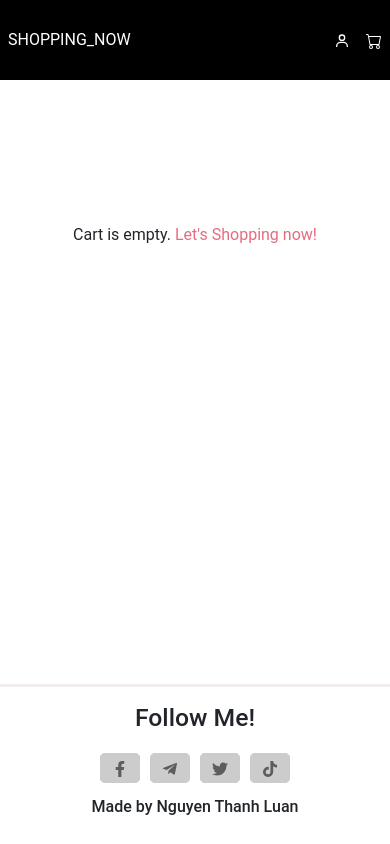
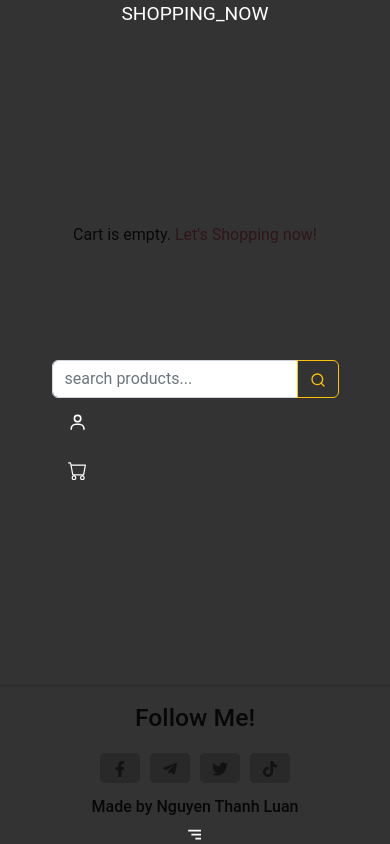
Before and after one commit to nguyen-thanh-luann/Binou, a React (Create React App) app: page /cart in a window 390 px wide. Built offline with nearby package versions, Linux system fonts and the light colour scheme.

Commit message:
update searchScreen

```diff
--- a/src/api.js
+++ b/src/api.js
@@ -2,6 +2,9 @@ import axios from 'axios'
 // https://imthanhluan-clothes-api.vercel.app
 // http://localhost:5000
 export default axios.create({
-  baseURL: 'https://imthanhluan-clothes-api.vercel.app',
-  headers: { 'Content-Type': 'application/json' },
+  baseURL: 'http://localhost:5000',
+  headers: {
+    'Content-Type': 'application/json',
+    // 'Access-Control-Allow-Origin': '*',
+  },
 })
--- a/src/components/Header.js
+++ b/src/components/Header.js
@@ -1,23 +1,53 @@
-import React, { useContext } from 'react'
+import React, { useContext, useState, useEffect } from 'react'
 import { Link } from 'react-router-dom'
 
 import { BiUser } from 'react-icons/bi'
 import { BsCart } from 'react-icons/bs'
-import { AiOutlineCaretDown } from 'react-icons/ai'
+import { AiOutlineCaretDown, AiOutlineClose } from 'react-icons/ai'
+import { BiMenuAltRight } from 'react-icons/bi'
 
 import { Store } from '../Store'
 import SearchBox from './SearchBox'
 import '../scss/App.scss'
 export default function Header() {
+  const [menuOpen, setMenuOpen] = useState(false)
+  const [size, setSize] = useState({
+    width: undefined,
+    height: undefined,
+  })
   const { state, dispatch: ctxDispatch } = useContext(Store)
   const { cart, userInfo } = state
 
+  const menuToggleHandler = () => {
+    setMenuOpen((p) => !p)
+  }
+
+  useEffect(() => {
+    const handleResize = () => {
+      setSize({
+        width: window.innerWidth,
+        height: window.innerHeight,
+      })
+    }
+    window.addEventListener('resize', handleResize)
+
+    return () => window.removeEventListener('resize', handleResize)
+  }, [])
+
+  useEffect(() => {
+    if (size.width > 740 && menuOpen) {
+      setMenuOpen(false)
+    }
+  }, [size.width, menuOpen])
+
   return (
-    <div id='header'>
+    <div className='header'>
       <div>
-        <Link to='/'>shopping_now</Link>
+        <Link className='header__logo' to='/'>
+          shopping_now
+        </Link>
       </div>
-      <div>
+      <div className='header__content'>
         <ul>
           <li className='search-group'>
             <SearchBox />
@@ -58,6 +88,13 @@ export default function Header() {
           )}
         </ul>
       </div>
+      <div className='header__toggle'>
+        {!menuOpen ? (
+          <BiMenuAltRight onClick={menuToggleHandler} />
+        ) : (
+          <AiOutlineClose onClick={menuToggleHandler} />
+        )}
+      </div>
     </div>
   )
 }
--- a/src/components/Product.js
+++ b/src/components/Product.js
@@ -4,6 +4,7 @@ import Card from 'react-bootstrap/Card'
 import { Link } from 'react-router-dom'
 
 import { AiOutlinePlus } from 'react-icons/ai'
+import { BsCart } from 'react-icons/bs'
 
 import { Store } from '../Store'
 import { getProductById } from '../services/ProductService'
@@ -54,8 +55,9 @@ export default function Product({ product }) {
             onClick={() => {
               addToCartHandler(product)
             }}
+            className='d-flex  align-items-center'
           >
-            <AiOutlinePlus />
+            <BsCart className='me-1' />
             Add to cart
           </Button>
         )}
--- a/src/screens/HomeScreen.js
+++ b/src/screens/HomeScreen.js
@@ -1,5 +1,5 @@
 import React, { useEffect, useState } from 'react'
-import { getProductByPage } from '../services/ProductService'
+import { getAllProducts, getProductByPage } from '../services/ProductService'
 import { Helmet } from 'react-helmet-async'
 
 import Pagination from '../components/Pagination'
--- a/src/screens/SearchScreen.js
+++ b/src/screens/SearchScreen.js
@@ -2,6 +2,8 @@ import React, { useState, useEffect } from 'react'
 import { getAllProducts } from '../services/ProductService'
 import { Helmet } from 'react-helmet-async'
 import { useLocation } from 'react-router-dom'
+
+import { BsFillCaretDownFill } from 'react-icons/bs'
 
 import Layout from './Layout'
 import Product from '../components/Product'
@@ -10,13 +12,13 @@ import '../scss/App.scss'
 export default function SearchScreen() {
   const { search } = useLocation()
   console.log(search)
-  const [products, setProducts] = useState()
+  const [products, setProducts] = useState([])
   const [isLoading, setIsLoading] = useState(true)
 
   const loadProducts = () => {
     getAllProducts()
       .then((res) => {
-        setProducts(res.data)
+        setProducts(res.data.products)
         setIsLoading(false)
       })
       .catch((err) => {
@@ -79,15 +81,15 @@ export default function SearchScreen() {
                 <ul>
                   <li>
                     <span>Brand</span>
-                    <i className='fa-solid fa-angle-down'></i>
+                    <BsFillCaretDownFill />
                   </li>
                   <li>
                     <span>Category</span>
-                    <i className='fa-solid fa-angle-down'></i>
+                    <BsFillCaretDownFill />
                   </li>
                   <li>
                     <span>Price</span>
-                    <i className='fa-solid fa-angle-down'></i>
+                    <BsFillCaretDownFill />
                   </li>
                 </ul>
               </div>
--- a/src/screens/admin/ProductManager.js
+++ b/src/screens/admin/ProductManager.js
@@ -2,6 +2,9 @@ import React, { useState, useEffect, useRef } from 'react'
 import { Helmet } from 'react-helmet-async'
 import { Modal } from 'react-bootstrap'
 import Swal from 'sweetalert2/dist/sweetalert2.js'
+
+import { FiTrash } from 'react-icons/fi'
+import { AiOutlineEdit } from 'react-icons/ai'
 
 import LoadingBox from '../../components/LoadingBox'
 import Layout from '../Layout'
@@ -345,28 +348,25 @@ export default function ProductManager() {
                         <td>${product.price}</td>
                         <td>{product.countInStock}</td>
                         <td>
-                          <i
-                            className='fa-solid fa-pen-to-square text-warning'
+                          <AiOutlineEdit
+                            className='text-warning'
                             role='button'
                             onClick={() => {
                               setUpFormUpdate(product)
                               setProductId(product._id)
                               setShowModal(true)
                             }}
-                          ></i>
+                          />
+
                           <span
                             style={{ content: '', border: '1px solid #ccc' }}
                             className='mx-2'
                           ></span>
-                          <i
-                            className='fa-solid fa-trash text-danger delete-btn'
+
+                          <FiTrash
+                            className='text-danger'
                             role='button'
                             onClick={() => {
-                              // if (window.confirm(`delete ${product.name} ?`)) {
-                              //   deleteProduct(product._id)
-                              // } else {
-                              //   return
-                              // }
                               Swal.fire({
                                 icon: 'warning',
                                 title: `Delete ${product.name}?`,
@@ -381,7 +381,7 @@ export default function ProductManager() {
                                 }
                               })
                             }}
-                          ></i>
+                          />
                         </td>
                       </tr>
                     ))}
--- a/src/scss/_Header.scss
+++ b/src/scss/_Header.scss
@@ -1,5 +1,5 @@
 @import './variables.scss';
-#header {
+.header {
   position: fixed;
   background-color: $background-color;
   width: 100%;
@@ -12,15 +12,28 @@
   justify-content: space-between;
   font-size: 1.2rem;
   text-transform: uppercase;
+  transition: 0.3s ease all;
+
+  @include breakpoint(md) {
+    padding: 0 0.5rem;
+    flex-direction: column;
+    background-color: rgba(0, 0, 0, 0.8);
+    height: 100vh;
+  }
 
   a {
     text-decoration: none;
     color: white;
   }
 
+  .header__content {
     ul {
       margin: 0;
       padding: 0;
+      @include breakpoint(md) {
+        display: flex;
+        flex-direction: column;
+      }
       li {
         list-style-type: none;
         display: inline-block;
@@ -30,11 +43,11 @@
           margin-left: 1rem;
         }
         &:hover > ul {
-        display: block;
+          transform: none;
         }
         ul {
           position: absolute;
-        display: none;
+          transform: translate(200%);
           margin: 0;
           background-color: $background-color;
           box-shadow: 5px 5px 8px #000;
@@ -54,13 +67,14 @@
     }
   }
 
-// mobile
-@media (max-width: 740px) {
-  #header {
-    padding: 0 0.5rem;
-    font-size: 1rem;
-    .search-group {
+  .header__toggle {
+    cursor: pointer;
+    color: white;
     display: none;
+    position: relative;
+
+    @include breakpoint(md) {
+      display: flex;
     }
   }
 }
--- a/src/scss/variables.scss
+++ b/src/scss/variables.scss
@@ -2,3 +2,19 @@ $headerHeight: 5rem;
 $footerHeight: 10rem;
 $link-color: rgb(229, 107, 127);
 $background-color: black;
+$dark: rgb(29, 29, 29);
+$light: #fff;
+$spacing-md: 16px;
+$spacing-lg: 32px;
+$borderRadius: 12px;
+$primary: rgb(162, 162, 246);
+$bg: rgb(244, 244, 255);
+
+@mixin breakpoint($point) {
+  @if $point == md {
+    // 740px
+    @media (max-width: 740px) {
+      @content;
+    }
+  }
+}
```
Lines whose indentation alone changed are shown as unchanged.
